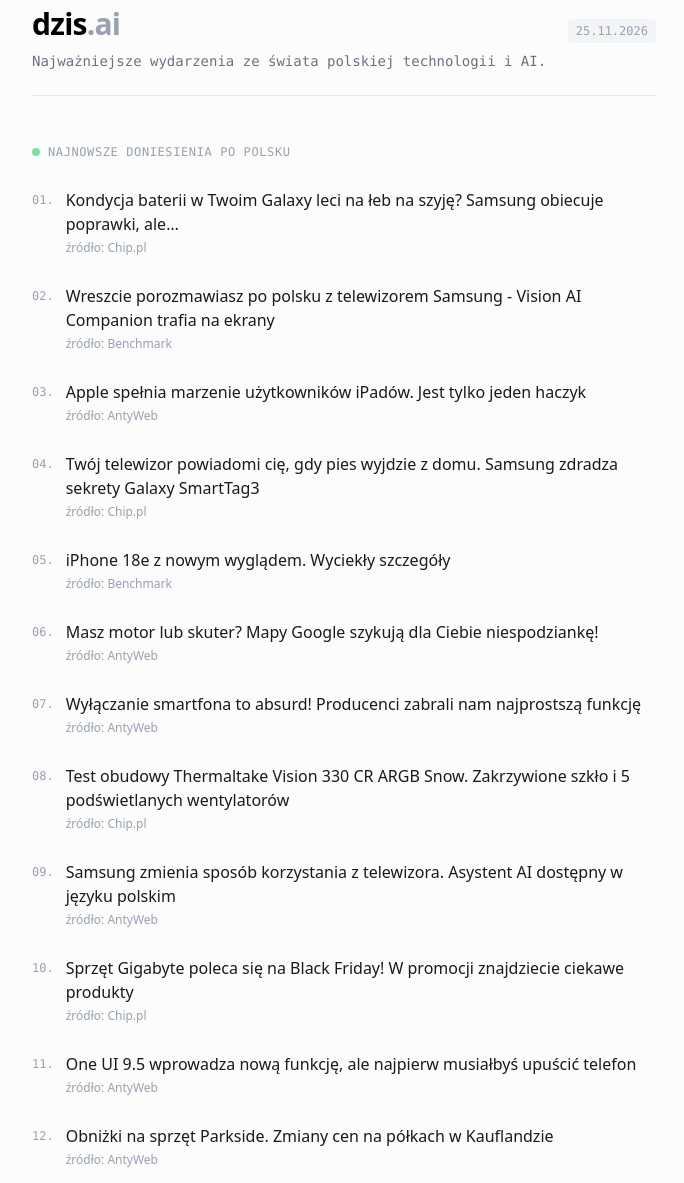
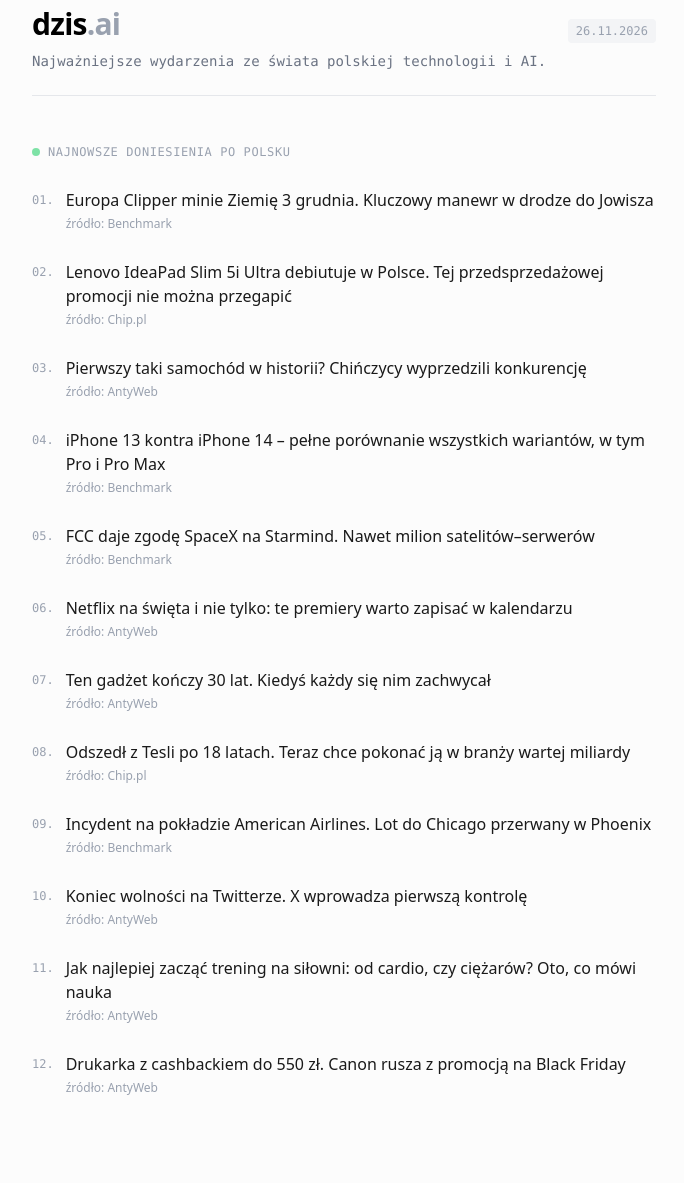
Before and after one commit to pmenclewicz/dzis-ai, a plain HTML site: page index.html in a window 1280 px wide. Shown: the part 58-1241 px from the top of the page, without its empty margins (296-980 px from the left). Drawn offline with nearby package versions, Linux system fonts and the light colour scheme.

Commit message:
Automatyczna aktualizacja: Thu Nov 26 16:17:35 UTC 2026

```diff
--- a/index.html
+++ b/index.html
@@ -11,7 +11,7 @@
         <header class="mb-12 border-b border-gray-200 pb-6">
             <div class="flex justify-between items-baseline">
                 <h1 class="text-3xl font-black tracking-tight text-black">dzis<span class="text-gray-400">.ai</span></h1>
-                <span class="text-xs font-mono text-gray-400 bg-gray-100 px-2 py-1 rounded">25.11.2026</span>
+                <span class="text-xs font-mono text-gray-400 bg-gray-100 px-2 py-1 rounded">26.11.2026</span>
             </div>
             <p class="text-sm text-gray-500 mt-2 font-mono">Najważniejsze wydarzenia ze świata polskiej technologii i AI.</p>
         </header>
@@ -24,11 +24,23 @@
                 <ul class="space-y-1">
 
             <li>
-                <a href="https://www.chip.pl/2026/11/bateria-w-twoim-galaxy-leci-na-leb-na-szyje-samsung-obiecuje-poprawki-ale" target="_blank" class="block group py-3 border-b border-gray-100 last:border-0">
+                <a href="https://www.benchmark.pl/europa-clipper-minie-ziemie-3-grudnia-kluczowy-manewr-w-drodze-do-jowisza-7355215979288736a" target="_blank" class="block group py-3 border-b border-gray-100 last:border-0">
                     <div class="flex items-start">
                         <span class="text-gray-400 font-mono text-xs mr-3 mt-1">01.</span>
                         <div>
-                            <span class="group-hover:text-black text-[#1a1a1a] text-base font-medium transition-colors duration-200">Kondycja baterii w Twoim Galaxy leci na łeb na szyję? Samsung obiecuje poprawki, ale…</span>
+                            <span class="group-hover:text-black text-[#1a1a1a] text-base font-medium transition-colors duration-200">Europa Clipper minie Ziemię 3 grudnia. Kluczowy manewr w drodze do Jowisza</span>
+                            <span class="block text-xs text-gray-400 mt-1">źródło: Benchmark</span>
+                        </div>
+                    </div>
+                </a>
+            </li>
+
+            <li>
+                <a href="https://www.chip.pl/2026/11/lenovo-ideapad-slim-5i-ultra-debiutuje-w-polsce" target="_blank" class="block group py-3 border-b border-gray-100 last:border-0">
+                    <div class="flex items-start">
+                        <span class="text-gray-400 font-mono text-xs mr-3 mt-1">02.</span>
+                        <div>
+                            <span class="group-hover:text-black text-[#1a1a1a] text-base font-medium transition-colors duration-200">Lenovo IdeaPad Slim 5i Ultra debiutuje w Polsce. Tej przedsprzedażowej promocji nie można przegapić</span>
                             <span class="block text-xs text-gray-400 mt-1">źródło: Chip.pl</span>
                         </div>
                     </div>
@@ -36,11 +48,23 @@
             </li>
 
             <li>
-                <a href="https://www.benchmark.pl/wreszcie-porozmawiasz-po-polsku-z-telewizorem-samsung-vision-ai-companion-trafia-na-ekrany-7354817600317600a" target="_blank" class="block group py-3 border-b border-gray-100 last:border-0">
+                <a href="https://antyweb.pl/pierwszy-taki-samochod-w-historii-chinczycy-wyprzedzili-konkurencje" target="_blank" class="block group py-3 border-b border-gray-100 last:border-0">
                     <div class="flex items-start">
-                        <span class="text-gray-400 font-mono text-xs mr-3 mt-1">02.</span>
+                        <span class="text-gray-400 font-mono text-xs mr-3 mt-1">03.</span>
                         <div>
-                            <span class="group-hover:text-black text-[#1a1a1a] text-base font-medium transition-colors duration-200">Wreszcie porozmawiasz po polsku z telewizorem Samsung - Vision AI Companion trafia na ekrany</span>
+                            <span class="group-hover:text-black text-[#1a1a1a] text-base font-medium transition-colors duration-200">Pierwszy taki samochód w historii? Chińczycy wyprzedzili konkurencję</span>
+                            <span class="block text-xs text-gray-400 mt-1">źródło: AntyWeb</span>
+                        </div>
+                    </div>
+                </a>
+            </li>
+
+            <li>
+                <a href="https://www.benchmark.pl/iphone-13-kontra-iphone-14-pelne-porownanie-wszystkich-wariantow-w-tym-pro-i-pro-max-7341689522124800a" target="_blank" class="block group py-3 border-b border-gray-100 last:border-0">
+                    <div class="flex items-start">
+                        <span class="text-gray-400 font-mono text-xs mr-3 mt-1">04.</span>
+                        <div>
+                            <span class="group-hover:text-black text-[#1a1a1a] text-base font-medium transition-colors duration-200">iPhone 13 kontra iPhone 14 – pełne porównanie wszystkich wariantów, w tym Pro i Pro Max</span>
                             <span class="block text-xs text-gray-400 mt-1">źródło: Benchmark</span>
                         </div>
                     </div>
@@ -48,11 +72,23 @@
             </li>
 
             <li>
-                <a href="https://antyweb.pl/apple-spelnia-marzenie-uzytkownikow-ipadow-jest-tylko-jeden-haczyk" target="_blank" class="block group py-3 border-b border-gray-100 last:border-0">
+                <a href="https://www.benchmark.pl/fcc-daje-zgode-spacex-na-starmind-nawet-milion-satelitow-serwerow-7355188422936736a" target="_blank" class="block group py-3 border-b border-gray-100 last:border-0">
                     <div class="flex items-start">
-                        <span class="text-gray-400 font-mono text-xs mr-3 mt-1">03.</span>
+                        <span class="text-gray-400 font-mono text-xs mr-3 mt-1">05.</span>
                         <div>
-                            <span class="group-hover:text-black text-[#1a1a1a] text-base font-medium transition-colors duration-200">Apple spełnia marzenie użytkowników iPadów. Jest tylko jeden haczyk</span>
+                            <span class="group-hover:text-black text-[#1a1a1a] text-base font-medium transition-colors duration-200">FCC daje zgodę SpaceX na Starmind. Nawet milion satelitów–serwerów</span>
+                            <span class="block text-xs text-gray-400 mt-1">źródło: Benchmark</span>
+                        </div>
+                    </div>
+                </a>
+            </li>
+
+            <li>
+                <a href="https://antyweb.pl/netflix-na-swieta-i-nie-tylko-te-premiery-warto-zapisac-w-kalendarzu" target="_blank" class="block group py-3 border-b border-gray-100 last:border-0">
+                    <div class="flex items-start">
+                        <span class="text-gray-400 font-mono text-xs mr-3 mt-1">06.</span>
+                        <div>
+                            <span class="group-hover:text-black text-[#1a1a1a] text-base font-medium transition-colors duration-200">Netflix na święta i nie tylko: te premiery warto zapisać w kalendarzu</span>
                             <span class="block text-xs text-gray-400 mt-1">źródło: AntyWeb</span>
                         </div>
                     </div>
@@ -60,11 +96,23 @@
             </li>
 
             <li>
-                <a href="https://www.chip.pl/2026/11/samsung-zdradza-sekrety-galaxy-smarttag3" target="_blank" class="block group py-3 border-b border-gray-100 last:border-0">
+                <a href="https://antyweb.pl/ten-gadzet-konczy-30-lat-kiedys-kazdy-sie-nim-zachwycal" target="_blank" class="block group py-3 border-b border-gray-100 last:border-0">
                     <div class="flex items-start">
-                        <span class="text-gray-400 font-mono text-xs mr-3 mt-1">04.</span>
+                        <span class="text-gray-400 font-mono text-xs mr-3 mt-1">07.</span>
                         <div>
-                            <span class="group-hover:text-black text-[#1a1a1a] text-base font-medium transition-colors duration-200">Twój telewizor powiadomi cię, gdy pies wyjdzie z domu. Samsung zdradza sekrety Galaxy SmartTag3</span>
+                            <span class="group-hover:text-black text-[#1a1a1a] text-base font-medium transition-colors duration-200">Ten gadżet kończy 30 lat. Kiedyś każdy się nim zachwycał</span>
+                            <span class="block text-xs text-gray-400 mt-1">źródło: AntyWeb</span>
+                        </div>
+                    </div>
+                </a>
+            </li>
+
+            <li>
+                <a href="https://www.chip.pl/2026/11/heron-power-transformatory-polprzewodnikowe-rywal-tesli" target="_blank" class="block group py-3 border-b border-gray-100 last:border-0">
+                    <div class="flex items-start">
+                        <span class="text-gray-400 font-mono text-xs mr-3 mt-1">08.</span>
+                        <div>
+                            <span class="group-hover:text-black text-[#1a1a1a] text-base font-medium transition-colors duration-200">Odszedł z Tesli po 18 latach. Teraz chce pokonać ją w branży wartej miliardy</span>
                             <span class="block text-xs text-gray-400 mt-1">źródło: Chip.pl</span>
                         </div>
                     </div>
@@ -72,11 +120,11 @@
             </li>
 
             <li>
-                <a href="https://www.benchmark.pl/iphone-18e-z-nowym-wygladem-wyciekly-szczegoly-7354863515400352a" target="_blank" class="block group py-3 border-b border-gray-100 last:border-0">
+                <a href="https://www.benchmark.pl/incydent-na-pokladzie-american-airlines-lot-do-chicago-przerwany-w-phoenix-7355172433221728a" target="_blank" class="block group py-3 border-b border-gray-100 last:border-0">
                     <div class="flex items-start">
-                        <span class="text-gray-400 font-mono text-xs mr-3 mt-1">05.</span>
+                        <span class="text-gray-400 font-mono text-xs mr-3 mt-1">09.</span>
                         <div>
-                            <span class="group-hover:text-black text-[#1a1a1a] text-base font-medium transition-colors duration-200">iPhone 18e z nowym wyglądem. Wyciekły szczegóły</span>
+                            <span class="group-hover:text-black text-[#1a1a1a] text-base font-medium transition-colors duration-200">Incydent na pokładzie American Airlines. Lot do Chicago przerwany w Phoenix</span>
                             <span class="block text-xs text-gray-400 mt-1">źródło: Benchmark</span>
                         </div>
                     </div>
@@ -84,11 +132,11 @@
             </li>
 
             <li>
-                <a href="https://antyweb.pl/mapy-google-motocykle" target="_blank" class="block group py-3 border-b border-gray-100 last:border-0">
+                <a href="https://antyweb.pl/koniec-wolnosci-na-twitterze-x-wprowadza-pierwsza-kontrole" target="_blank" class="block group py-3 border-b border-gray-100 last:border-0">
                     <div class="flex items-start">
-                        <span class="text-gray-400 font-mono text-xs mr-3 mt-1">06.</span>
+                        <span class="text-gray-400 font-mono text-xs mr-3 mt-1">10.</span>
                         <div>
-                            <span class="group-hover:text-black text-[#1a1a1a] text-base font-medium transition-colors duration-200">Masz motor lub skuter? Mapy Google szykują dla Ciebie niespodziankę!</span>
+                            <span class="group-hover:text-black text-[#1a1a1a] text-base font-medium transition-colors duration-200">Koniec wolności na Twitterze. X wprowadza pierwszą kontrolę</span>
                             <span class="block text-xs text-gray-400 mt-1">źródło: AntyWeb</span>
                         </div>
                     </div>
@@ -96,11 +144,11 @@
             </li>
 
             <li>
-                <a href="https://antyweb.pl/wylaczanie-smartfona-to-absurd-producenci-zabrali-nam-najprostsza-funkcje" target="_blank" class="block group py-3 border-b border-gray-100 last:border-0">
+                <a href="https://antyweb.pl/jak-zaczynac-trening-na-silowni" target="_blank" class="block group py-3 border-b border-gray-100 last:border-0">
                     <div class="flex items-start">
-                        <span class="text-gray-400 font-mono text-xs mr-3 mt-1">07.</span>
+                        <span class="text-gray-400 font-mono text-xs mr-3 mt-1">11.</span>
                         <div>
-                            <span class="group-hover:text-black text-[#1a1a1a] text-base font-medium transition-colors duration-200">Wyłączanie smartfona to absurd! Producenci zabrali nam najprostszą funkcję</span>
+                            <span class="group-hover:text-black text-[#1a1a1a] text-base font-medium transition-colors duration-200">Jak najlepiej zacząć trening na siłowni: od cardio, czy ciężarów? Oto, co mówi nauka</span>
                             <span class="block text-xs text-gray-400 mt-1">źródło: AntyWeb</span>
                         </div>
                     </div>
@@ -108,59 +156,11 @@
             </li>
 
             <li>
-                <a href="https://www.chip.pl/2026/11/thermaltake-vision-330-cr-argb-snow-test-recenzja-opinia" target="_blank" class="block group py-3 border-b border-gray-100 last:border-0">
-                    <div class="flex items-start">
-                        <span class="text-gray-400 font-mono text-xs mr-3 mt-1">08.</span>
-                        <div>
-                            <span class="group-hover:text-black text-[#1a1a1a] text-base font-medium transition-colors duration-200">Test obudowy Thermaltake Vision 330 CR ARGB Snow. Zakrzywione szkło i 5 podświetlanych wentylatorów</span>
-                            <span class="block text-xs text-gray-400 mt-1">źródło: Chip.pl</span>
-                        </div>
-                    </div>
-                </a>
-            </li>
-
-            <li>
-                <a href="https://antyweb.pl/samsung-zmienia-sposob-korzystania-z-telewizora-asystent-ai-dostepny-w-jezyku-polskim" target="_blank" class="block group py-3 border-b border-gray-100 last:border-0">
-                    <div class="flex items-start">
-                        <span class="text-gray-400 font-mono text-xs mr-3 mt-1">09.</span>
-                        <div>
-                            <span class="group-hover:text-black text-[#1a1a1a] text-base font-medium transition-colors duration-200">Samsung zmienia sposób korzystania z telewizora. Asystent AI dostępny w języku polskim</span>
-                            <span class="block text-xs text-gray-400 mt-1">źródło: AntyWeb</span>
-                        </div>
-                    </div>
-                </a>
-            </li>
-
-            <li>
-                <a href="https://www.chip.pl/2026/11/sprzet-gigabyte-poleca-sie-na-black-friday" target="_blank" class="block group py-3 border-b border-gray-100 last:border-0">
-                    <div class="flex items-start">
-                        <span class="text-gray-400 font-mono text-xs mr-3 mt-1">10.</span>
-                        <div>
-                            <span class="group-hover:text-black text-[#1a1a1a] text-base font-medium transition-colors duration-200">Sprzęt Gigabyte poleca się na Black Friday! W promocji znajdziecie ciekawe produkty</span>
-                            <span class="block text-xs text-gray-400 mt-1">źródło: Chip.pl</span>
-                        </div>
-                    </div>
-                </a>
-            </li>
-
-            <li>
-                <a href="https://antyweb.pl/one-ui-9-5-wprowadza-nowa-funkcje-ale-najpierw-musialbys-upuscic-telefon" target="_blank" class="block group py-3 border-b border-gray-100 last:border-0">
-                    <div class="flex items-start">
-                        <span class="text-gray-400 font-mono text-xs mr-3 mt-1">11.</span>
-                        <div>
-                            <span class="group-hover:text-black text-[#1a1a1a] text-base font-medium transition-colors duration-200">One UI 9.5 wprowadza nową funkcję, ale najpierw musiałbyś upuścić telefon</span>
-                            <span class="block text-xs text-gray-400 mt-1">źródło: AntyWeb</span>
-                        </div>
-                    </div>
-                </a>
-            </li>
-
-            <li>
-                <a href="https://antyweb.pl/obnizki-na-sprzet-parkside-zmiany-cen-na-polkach-w-kauflandzie" target="_blank" class="block group py-3 border-b border-gray-100 last:border-0">
+                <a href="https://antyweb.pl/drukarka-z-cashbackiem-do-550-zl-canon-rusza-z-promocja-na-black-friday" target="_blank" class="block group py-3 border-b border-gray-100 last:border-0">
                     <div class="flex items-start">
                         <span class="text-gray-400 font-mono text-xs mr-3 mt-1">12.</span>
                         <div>
-                            <span class="group-hover:text-black text-[#1a1a1a] text-base font-medium transition-colors duration-200">Obniżki na sprzęt Parkside. Zmiany cen na półkach w Kauflandzie</span>
+                            <span class="group-hover:text-black text-[#1a1a1a] text-base font-medium transition-colors duration-200">Drukarka z cashbackiem do 550 zł. Canon rusza z promocją na Black Friday</span>
                             <span class="block text-xs text-gray-400 mt-1">źródło: AntyWeb</span>
                         </div>
                     </div>
```
